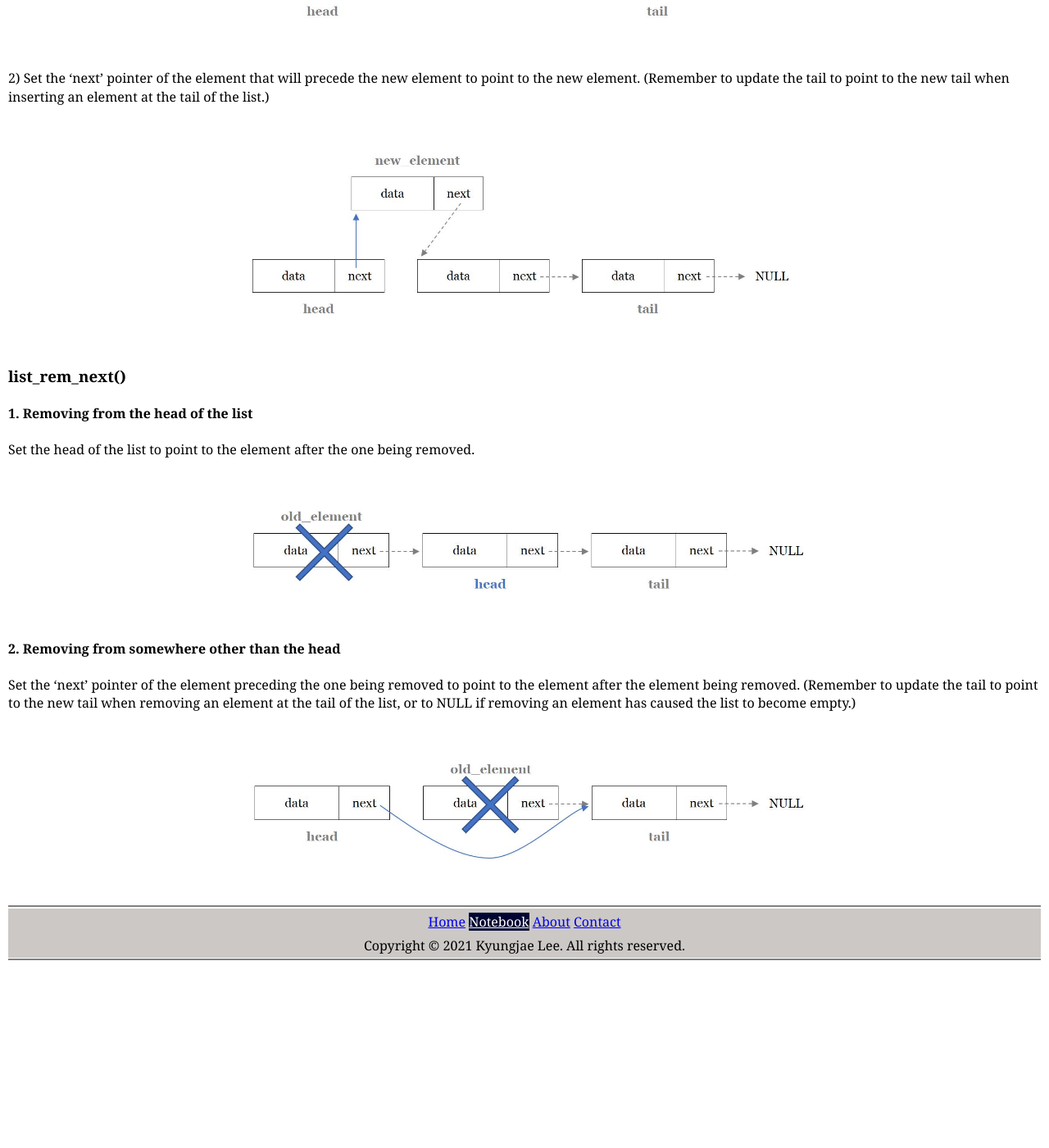
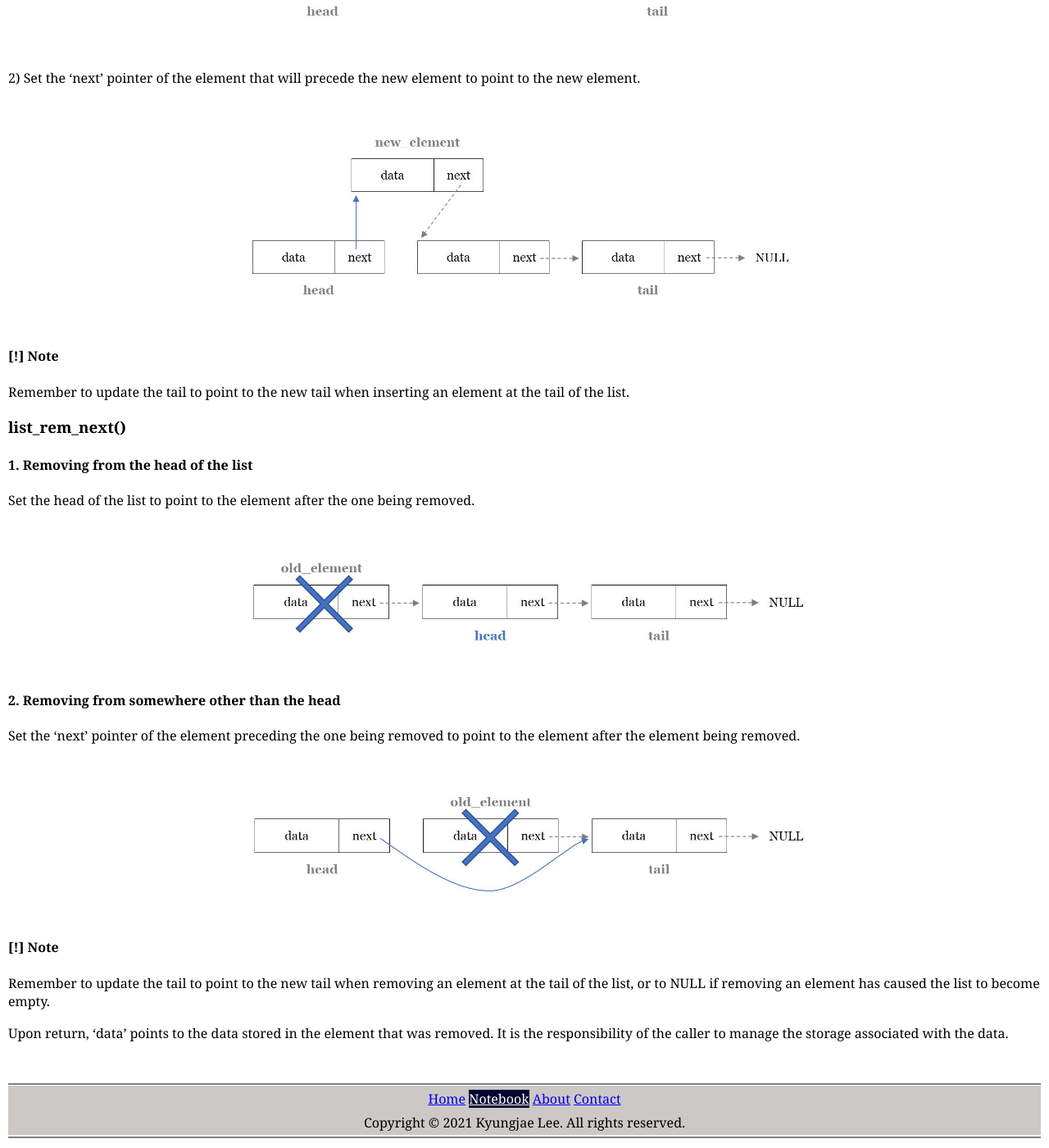
Before and after one commit to kyungjae-lee/kyungjae-lee.github.io, a Jekyll site: the page built from _posts/data-structures/2021-02-01-singly-linked-lists.md, in a window 1280 px wide and 1400 px high, scrolled down 5492 px. Shown: the whole window at 82% size. Built offline with Jekyll 4.4.1, drawn with Linux system fonts in a browser that asks for light colours; before the commit the page ends 6675 px from its top, so only the background shows below that.

Commit message:
Update 'singly-linked-lists', 'doubly-linked-lists' notes

```diff
--- a/_posts/data-structures/2021-02-01-singly-linked-lists.md
+++ b/_posts/data-structures/2021-02-01-singly-linked-lists.md
@@ -216,10 +216,13 @@ to precede.
 ![list_ins_next_elsewhere_1]({{site.baseurl}}/img/data-structures/list_insertion_elsewhere_1.jpg){:.inline-img-w700}
 
 2) Set the 'next' pointer of the element that will precede the new element to
-point to the new element. (Remember to update the tail to point to the new
-tail when inserting an element at the tail of the list.)
+point to the new element.
 
 ![list_ins_next_elsewhere_2]({{site.baseurl}}/img/data-structures/list_insertion_elsewhere_2.jpg){:.inline-img-w700}
+
+#### [!] Note
+Remember to update the tail to point to the new tail when inserting an element
+at the tail of the list.
 
 ### list_rem_next()
 
@@ -232,8 +235,18 @@ Set the head of the list to point to the element after the one being removed.
 #### 2. Removing from somewhere other than the head
 
 Set the 'next' pointer of the element preceding the one being removed to
-point to the element after the element being removed. (Remember to update the
-tail to point to the new tail when removing an element at the tail of the
-list, or to NULL if removing an element has caused the list to become empty.)
+point to the element after the element being removed.
+
 
 ![list_rem_next_elsewhere]({{site.baseurl}}/img/data-structures/list_removal_elsewhere.jpg){:.inline-img-w700}
+
+
+#### [!] Note
+
+Remember to update the tail to point to the new tail when removing an element
+at the tail of the list, or to NULL if removing an element has caused the list
+to become empty.
+
+Upon return, 'data' points to the data stored in the element that was removed.
+It is the responsibility of the caller to manage the storage associated with
+the data.
```
Also changed, not shown: _posts/data-structures/2021-02-02-doubly-linked-lists.md (+15 -0 lines).
